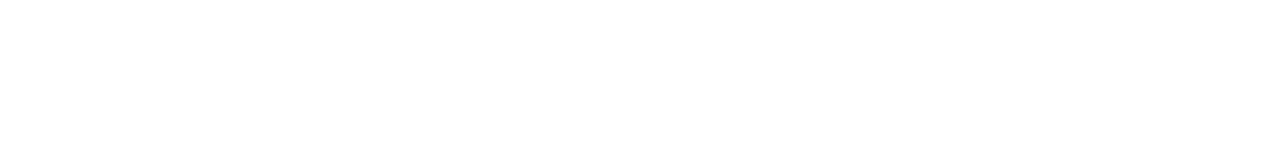
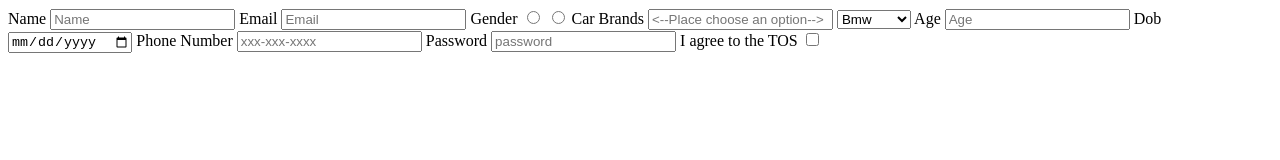
Before and after one commit to acciojob/signup-form-car-pankaj-hpm, a website: page main.html in a window 1280 px wide. Drawn offline with Linux system fonts and the light colour scheme.

Commit message:
created a submission

```diff
--- a/main.html
+++ b/main.html
@@ -10,7 +10,40 @@
 	<!-- the entire body must be written by student -->
     <script type="text/javascript" src="./script.js">
 </script>
+<form>
+	<label for="Name">Name</label>
+	<input type="text" id="name" placeholder="Name" required>
+	<label for="Email">Email</label>
+	<input type="Email" id="email" placeholder="Email" required>
 
+	<label for="Gender">Gender</label>
+	<input type="radio" id="gender_m" name="gender" required>
+		<input type="radio" id="gender_m" name="gender"  required>
+
+	<label for="Car_Brands">Car Brands</label>
+	<input type="Select" id="cars" placeholder="<--Place choose an option-->" required>
+	<select>
+		<option>Bmw</option>
+		<option>Discover</option>
+		<option>Tata</option>
+
+	</select>
+
+	<label for="Age">Age</label>
+	<input type="number" id="age" placeholder="Age" required>
+
+	<label for="Dob">Dob</label>
+	<input type="date" id="dob" required>
+
+	<label for="Phone_Number">Phone Number</label>
+	<input type="Tel" id="tel" placeholder="xxx-xxx-xxxx" >
+
+	<label for="Password">Password</label>
+	<input type="password" id="password" placeholder="password" required>
+
+	<label for="">I agree to the TOS</label>
+	<input type="Checkbox" id="tos"  required>
+</form>
 </body>
 
 </html>
```
